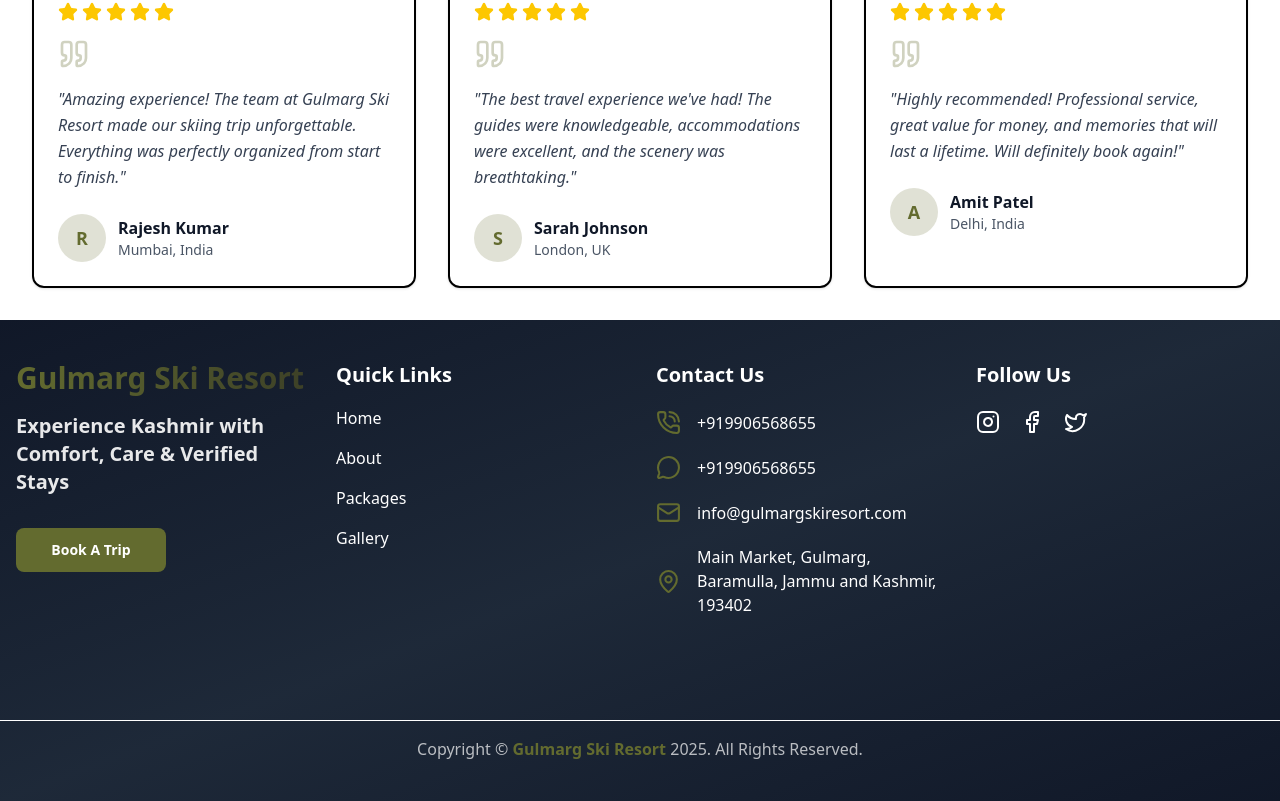
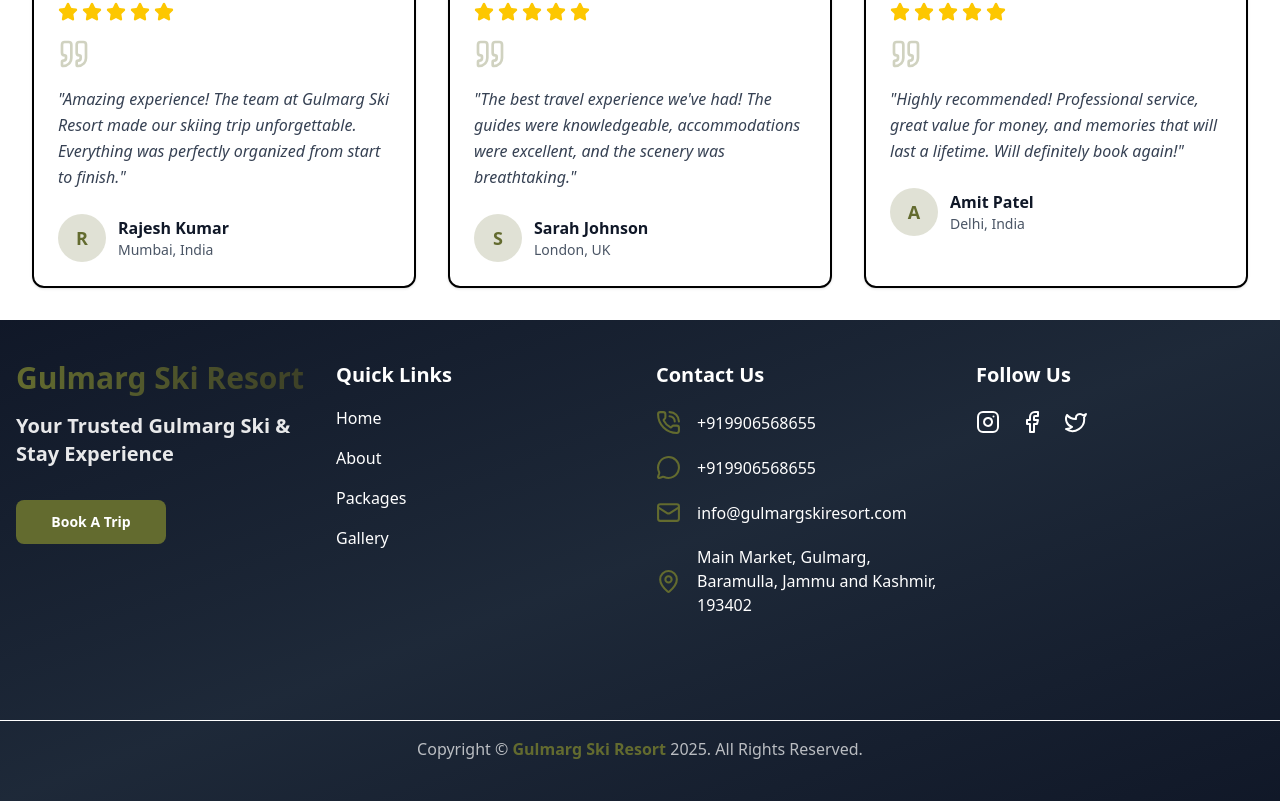
Before and after one commit to SajadAhmad3/gulmarg-ski-resort, a Next.js app: page / in a window 1280 px wide. Shown: the part 4002-4803 px from the top of the page. Built offline with nearby package versions, Linux system fonts and the light colour scheme.

Commit message:
feat: contact details

```diff
--- a/components/common/footer.tsx
+++ b/components/common/footer.tsx
@@ -30,7 +30,7 @@ const Footer = () => {
           </Link>
 
           <h2 className="text-xl font-semibold mb-4 text-white/90">
-            Experience Kashmir with Comfort, Care & Verified Stays
+          Your Trusted Gulmarg Ski & Stay Experience
           </h2>
           <button
             className="max-w-[150px] bg-primary hover:bg-secondary transition duration-300 text-white px-6 py-3 rounded-lg text-sm font-bold"
```
